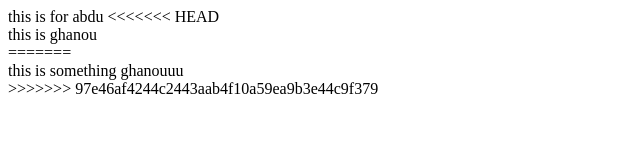
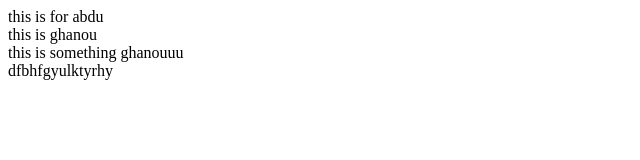
Before and after one commit to KelaiAffaf/githubCourse, a plain HTML site: page abdeslam.html in a window 1280 px wide. Shown: the whole page, without its empty margins (0-640 px from the left). Drawn offline with Linux system fonts and the light colour scheme.

```diff
--- a/abdeslam.html
+++ b/abdeslam.html
@@ -8,10 +8,8 @@
   </head>
   <body>
     this is for abdu
-<<<<<<< HEAD
     <div>this is ghanou</div>
-=======
     <div>this is something ghanouuu</div>
->>>>>>> 97e46af4244c2443aab4f10a59ea9b3e44c9f379
+    dfbhfgyulktyrhy
   </body>
 </html>
```
